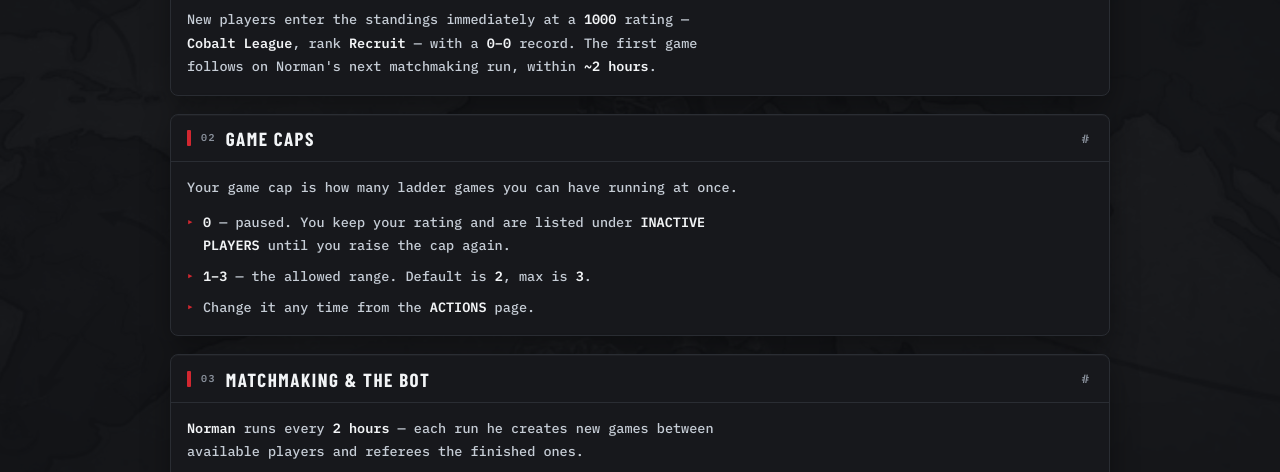
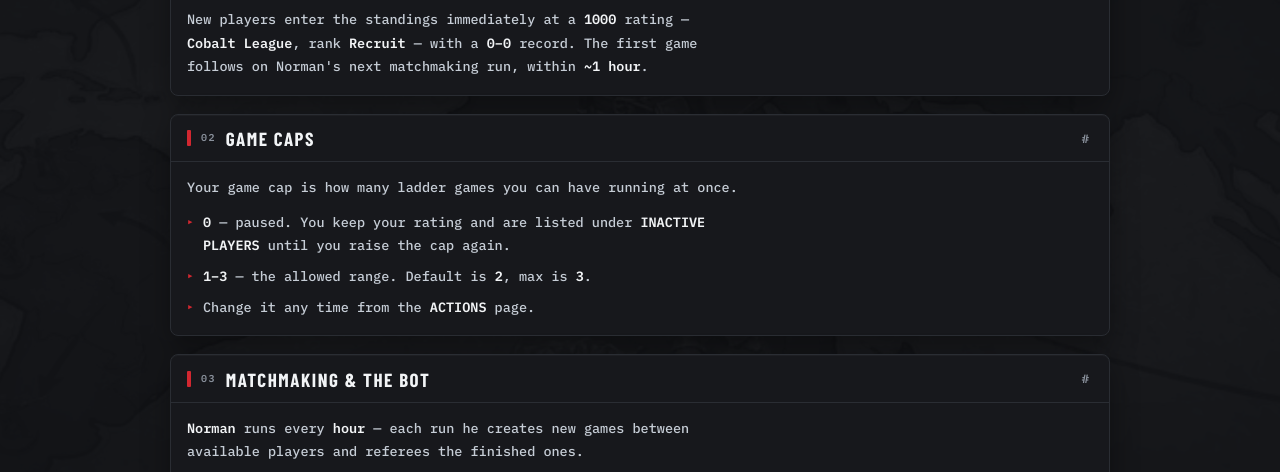
Before and after one commit to Norman1/mhunters-clan-ladder, a website: page rules.html in a window 1280 px wide. Shown: the part 316-788 px from the top of the page. Drawn offline with nearby package versions, Linux system fonts and the light colour scheme; no server answers.

Commit message:
Engine: hourly off-peak cron to defeat GitHub schedule drops
The every-2h cron fired 20-60 minutes late and lost roughly one slot
a day outright (best-effort GitHub scheduling), stretching result
latency to ~4h. Running hourly at :17 — an off-peak minute — makes a
single dropped slot cost one hour instead of two, and typical result
latency under an hour. Runs with nothing to do commit nothing, so
deploy churn does not increase. Rules prose updated to match.

Co-Authored-By: Claude Fable 5 <noreply@anthropic.com>

```diff
--- a/rules.html
+++ b/rules.html
@@ -77,7 +77,7 @@
         <p>New players enter the standings immediately at a <span class="hl">1000</span> rating
           — <span class="hl">Cobalt League</span>, rank <span class="hl">Recruit</span> — with a
           <span class="hl">0–0</span> record. The first game follows on Norman's next
-          matchmaking run, within <span class="hl">~2 hours</span>.</p>
+          matchmaking run, within <span class="hl">~1 hour</span>.</p>
       </div>
     </section>
 
@@ -106,7 +106,7 @@
         <a class="rp-anchor" href="#matchmaking" aria-label="Link to Matchmaking and the Bot">#</a>
       </header>
       <div class="rp-body">
-        <p><span class="hl">Norman</span> runs every <span class="hl">2 hours</span> — each run he
+        <p><span class="hl">Norman</span> runs every <span class="hl">hour</span> — each run he
           creates new games between available players and referees the finished ones.</p>
         <ul class="fact-list">
           <li>Pairing prefers <span class="hl">active vs active</span>. Inactive players are still
```
Also changed, not shown: .github/workflows/schedule.yml.
